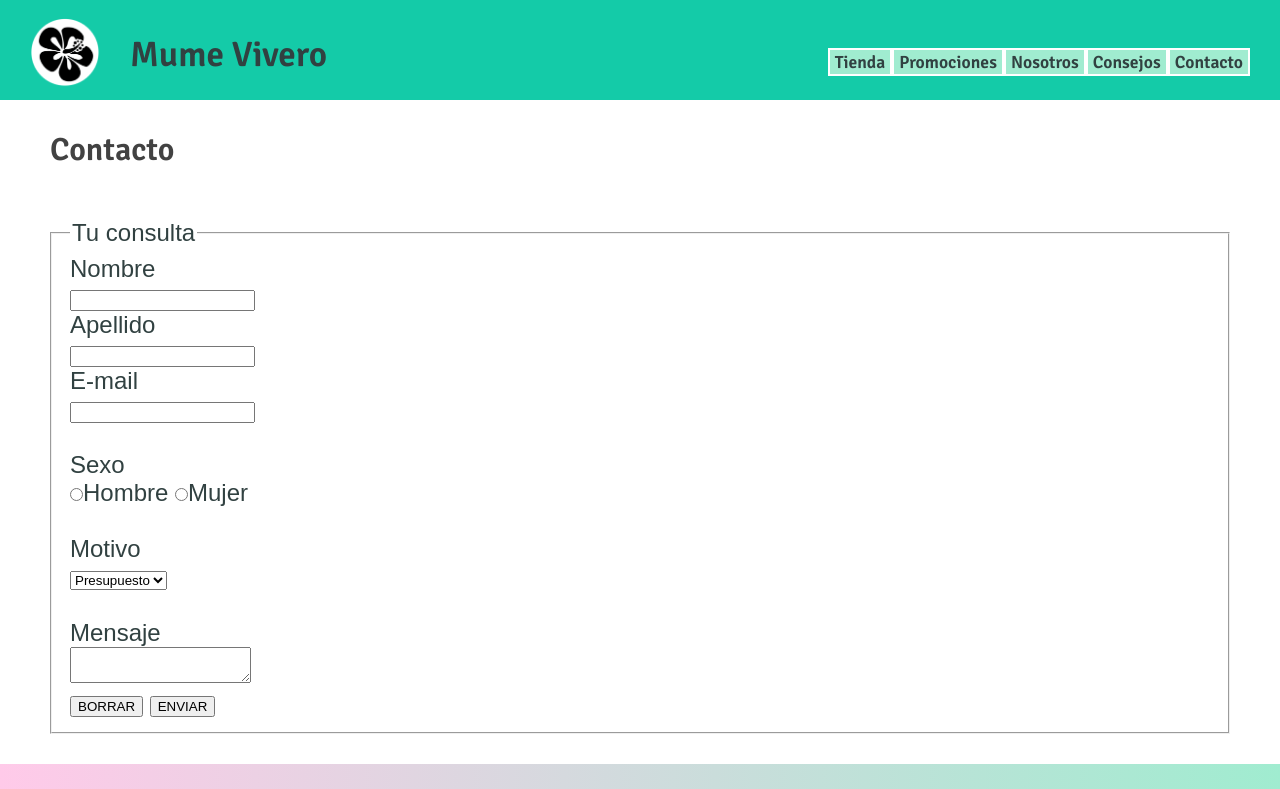
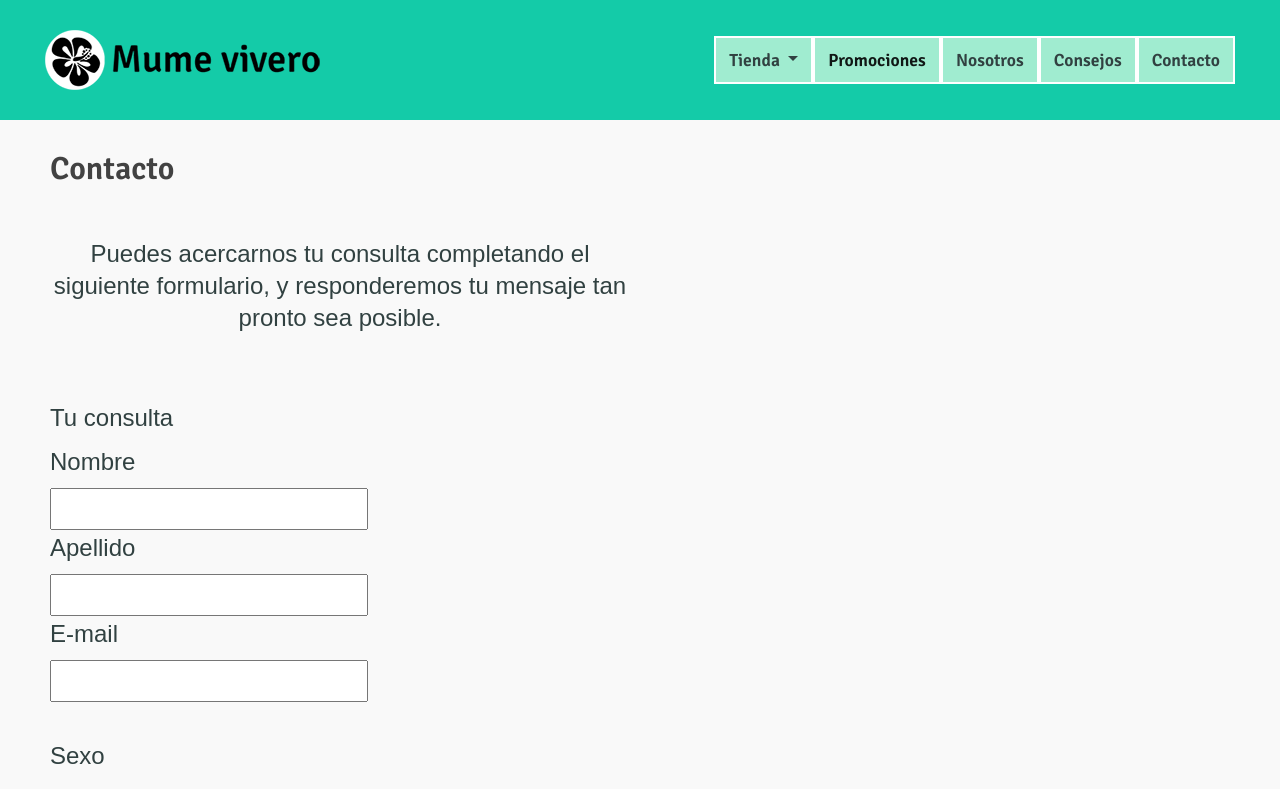
Before and after one commit to jazmindracsoria/viveromume, a plain HTML site: page contacto.html in a window 1280 px wide. Shown: the top 789 px of the page. Drawn offline with nearby package versions, Linux system fonts and the light colour scheme.

Commit message:
modicacion header

```diff
--- a/contacto.html
+++ b/contacto.html
@@ -5,23 +5,54 @@
     <meta charset="utf-8">
     <meta name="description" content="Consulta nuestra amplia gama de productos en nuestra web oficial, y envia tu consulta personalizada por presupuestos y más.">
     <meta name="keywords"  content="vivero, jardinería, contacto">
+    <script src="https://code.jquery.com/jquery-3.2.1.slim.min.js" integrity="sha384-KJ3o2DKtIkvYIK3UENzmM7KCkRr/rE9/Qpg6aAZGJwFDMVNA/GpGFF93hXpG5KkN" crossorigin="anonymous"></script>
+    <script src="https://cdnjs.cloudflare.com/ajax/libs/popper.js/1.12.9/umd/popper.min.js" integrity="sha384-ApNbgh9B+Y1QKtv3Rn7W3mgPxhU9K/ScQsAP7hUibX39j7fakFPskvXusvfa0b4Q" crossorigin="anonymous"></script>
+    <link rel="stylesheet" type="text/css" href="css/bootstrap.min.css">
+    <script type="text/javascript" src="js/bootstrap.min.js"></script>
     <link rel="stylesheet" type="text/css" href="css/estilo_propio.css">
+    <link rel="stylesheet" type="text/css" href="sass/css/main.css">
     <link href="https://fonts.googleapis.com/css2?family=Open+Sans&family=Signika:wght@600&display=swap" rel="stylesheet">
+    <link rel="stylesheet" href="https://use.fontawesome.com/releases/v5.8.1/css/all.css" integrity="sha384-50oBUHEmvpQ+1lW4y57PTFmhCaXp0ML5d60M1M7uH2+nqUivzIebhndOJK28anvf" crossorigin="anonymous">
 </head>
 <body>
     <header>
-        <div class="header">
-            <nav>
-                <img src="img/prelogo.png" alt="logo" class="navlogo"/>
-                <h1><a href="index.html">Mume Vivero</a></h1>
-                <div class="menunav menu">
-                    <ul>
-                        <li><a href="tienda.html">Tienda</a></li>
-                        <li><a href="promociones.html">Promociones</a></li>
-                        <li><a href="nosotros.html">Nosotros</a></li>
-                        <li><a href="consejos.html">Consejos</a></li>
-                        <li><a href="contacto.html">Contacto</a></li>
-                 </ul>
+        <div class="row">
+            <nav class="navbar fixed-top navbar-expand-lg navbar-light index__header">
+                <div class="col-md-4 col-sm-8">
+                    <a class="navbar-brand" href="index.html"><img src="img/logotipo.png" alt="logotipo"/></a>
+                </div>
+                <div class="col-md-8 col-sm-4">
+                    <button class="navbar-toggler float-right" type="button" data-toggle="collapse" data-target="#navbarNavDropdown" aria-controls="#navbarNavDropdown" aria-expanded="false" aria-label="Toggle navigation">
+                    <span class="navbar-toggler-icon"></span>
+                    </button>
+                    <div class="collapse navbar-collapse  float-right" id="navbarNavDropdown">
+                        <ul class="navbar-nav mr-auto">
+                            <li class="nav-item dropdown">
+                                <a class="nav-link dropdown-toggle" href="tienda.html" id="navbarDropdownMenuLink" role="button" data-toggle="dropdown" aria-haspopup="true" aria-expanded="false">
+                                Tienda
+                                </a>
+                                <div class="dropdown-menu" aria-labelledby="navbarDropdownMenuLink">
+                                    <a class="dropdown-item" href="tienda.html">Flores</a>
+                                    <div class="dropdown-divider"></div>
+                                    <a class="dropdown-item" href="#">Hortalizas</a>
+                                    <div class="dropdown-divider"></div>
+                                    <a class="dropdown-item" href="#">Más</a>
+                                </div>
+                            </li>
+                            <li class="nav-item active">
+                                <a class="nav-link" href="promociones.html">Promociones<span class="sr-only">(current)</span></a>
+                            </li>
+                            <li class="nav-item">
+                                <a class="nav-link" href="nosotros.html">Nosotros</a>
+                            </li>
+                            <li class="nav-item">
+                                <a class="nav-link none-sm" href="consejos.html">Consejos</a>
+                            </li>
+                            <li class="nav-item">
+                                <a class="nav-link" href="contacto.html">Contacto</a>
+                            </li>
+                        </ul>
+                    </div>
                 </div>
             </nav>
         </div>
@@ -29,8 +60,10 @@
     <main>
         <section>
             <h1 class="box aparecer">Contacto</h1>
-            <section>
-                <section>
+            <section class="box centro text-center">
+                <p>Puedes acercarnos tu consulta completando el siguiente formulario, y responderemos tu mensaje tan pronto sea posible.
+                </p>
+            </section>
             <div class="box">
             <a name="form"></a>
                 <form action="enviado.html" method="post">
```
